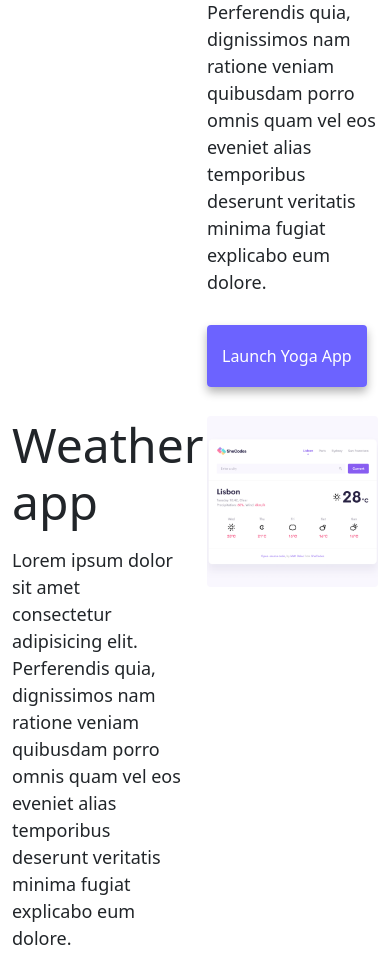
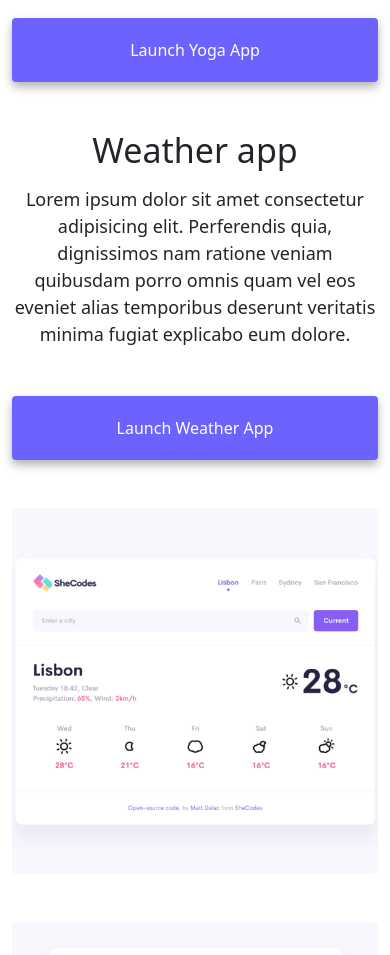
Before and after one commit to FlorenceNjeriM/Responsive-portifolio-project, a website: page index.html in a window 390 px wide. Shown: the part 880-1835 px from the top of the page. Drawn offline with nearby package versions, Linux system fonts and the light colour scheme.

Commit message:
Made the website a lot more responsive

```diff
--- a/index.html
+++ b/index.html
@@ -38,8 +38,8 @@
           <ul class="navbar-nav">
             <li class="nav-item">
               <a class="nav-link active" aria-current="page" href="/" title="Homepage"
-                >Home</a
-              >
+                >Home</a>
+
             </li>
             <li class="nav-item">
               <a class="nav-link" href="/about.html" title="About Florence Njeri">About me</a>
@@ -63,7 +63,7 @@
         <div class="col-6">
           <img src="/images/yoga.png" class="img-fluid rounded" alt="Yoga Project" />
         </div>
-        <div class="col-6">
+        <div class="col-sm-6">
           <h2 class="mb-3">Yoga app</h2>
           <p>
             Lorem ipsum dolor sit amet consectetur adipisicing elit. Perferendis
@@ -72,12 +72,12 @@
             explicabo eum dolore.
           </p>
           <div class="mt-5">
-            <a href="#" class="primary-link">Launch Yoga App</a>
+            <a href="#" class="primary-link project-link">Launch Yoga App</a>
           </div>
         </div>
       </div>
       <div class="row mt-5">
-        <div class="col-6">
+        <div class="col-sm-6">
           <h2 class="mb-3">Weather app</h2>
           <p>
             Lorem ipsum dolor sit amet consectetur adipisicing elit. Perferendis
@@ -85,20 +85,20 @@
             eos eveniet alias temporibus deserunt veritatis minima fugiat
             explicabo eum dolore.
           </p>
-          <div class="mt-5">
-            <a href="#" class="primary-link">Launch Weather App</a>
+          <div class="mt-5 mb-5">
+            <a href="#" class="primary-link project-link">Launch Weather App</a>
           </div>
         </div>
-        <div class="col-6">
+        <div class="col-sm-6">
           <img src="/images/weather.png" class="img-fluid rounded" alt="Weather project"/>
         </div>
       </div>
       <div class="row mt-5">
-        <div class="col-6">
+        <div class="col-sm-6">
           <img src="/images/yogurt.png" class="img-fluid rounded" alt="Yogurt project"/>
         </div>
-        <div class="col-6">
-          <h2 class="mb-3">Yogurt app</h2>
+        <div class="col-sm-6">
+          <h2 class="mb-3 mt-5">Yogurt app</h2>
           <p>
             Lorem ipsum dolor sit amet consectetur adipisicing elit. Perferendis
             quia, dignissimos nam ratione veniam quibusdam porro omnis quam vel
@@ -106,7 +106,7 @@
             explicabo eum dolore.
           </p>
           <div class="mt-5">
-            <a href="#" class="primary-link">Launch Weather App</a>
+            <a href="#" class="primary-link project-link">Launch Yogurt App</a>
           </div>
         </div>
       </div>
--- a/style.css
+++ b/style.css
@@ -52,6 +52,10 @@ p {
   color: white;
 }
 
+.primary-link:hover{
+  color: white;
+}
+
 .secondary-link {
   border-radius: 4px;
   padding: 20px 15px;
@@ -86,3 +90,21 @@ p {
 .email-link:hover {
   text-decoration: underline;
 }
+@media (max-width: 576px) {
+  h1{
+    font-size: 45px;
+    line-height: 1.5;
+  }
+
+h2{
+  font-size: 34px;
+  text-align: center;
+}
+p{
+  text-align: center;
+}
+.project-link{
+  display: block;
+  text-align: center;
+}
+}
```
Also changed, not shown: about.html (+2 -2 lines).
